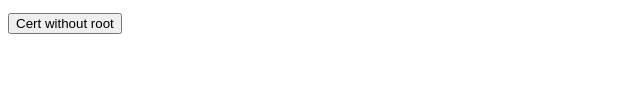
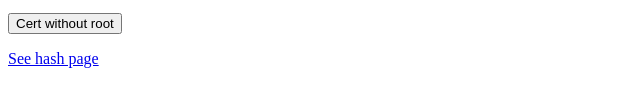
Before and after one commit to security-tests/security-tests.github.io, a plain HTML site: page index.html in a window 1280 px wide. Shown: the part 254-360 px from the top of the page, without its empty margins (0-640 px from the left). Drawn offline with Linux system fonts and the light colour scheme.

Commit message:
Update index.html

```diff
--- a/index.html
+++ b/index.html
@@ -49,6 +49,7 @@
 		Cert without root
 	</button>
 	<p></p>
+	<a href="changeHash">See hash page</a>
 </body>
 
 </html>
```
